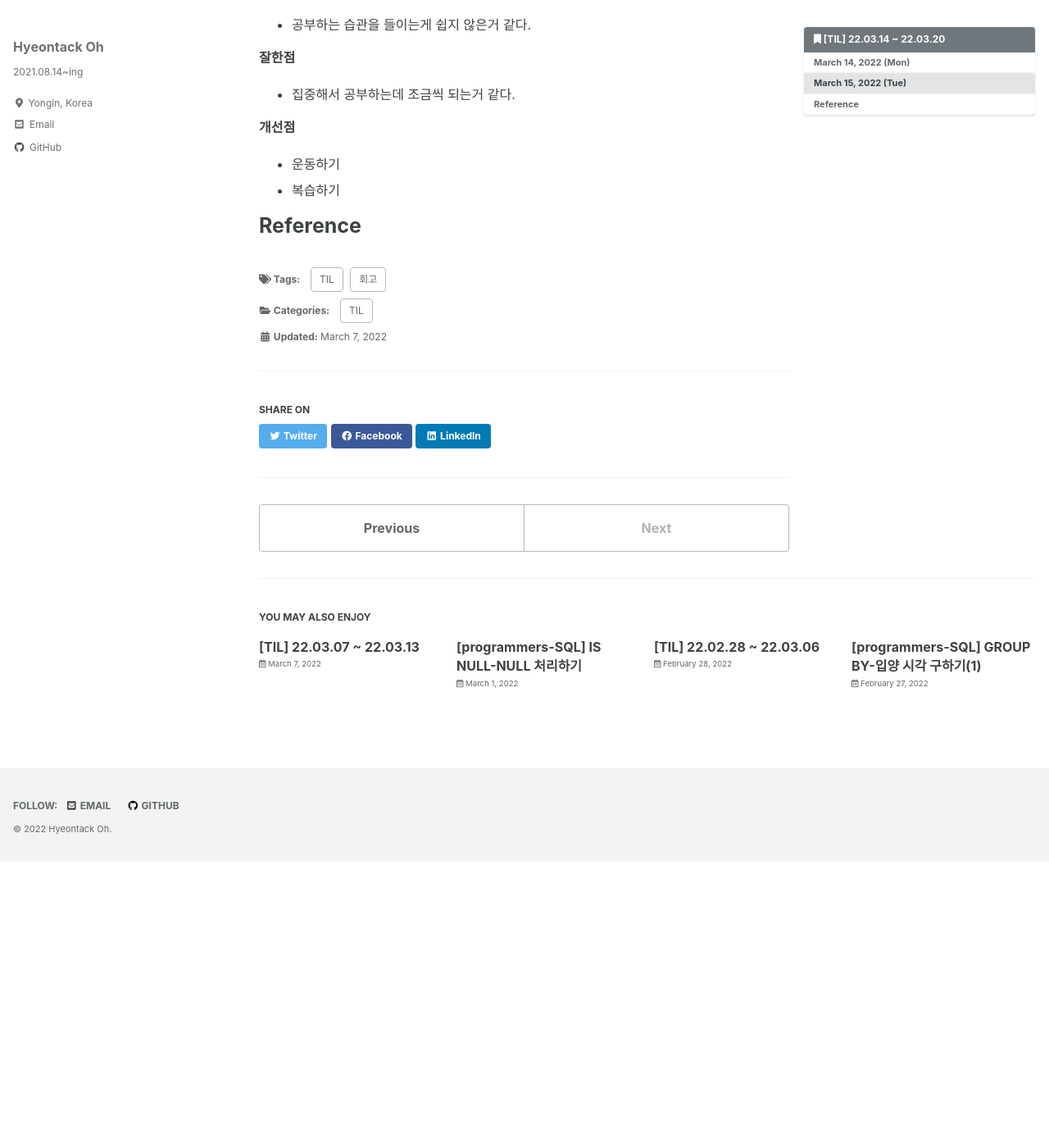
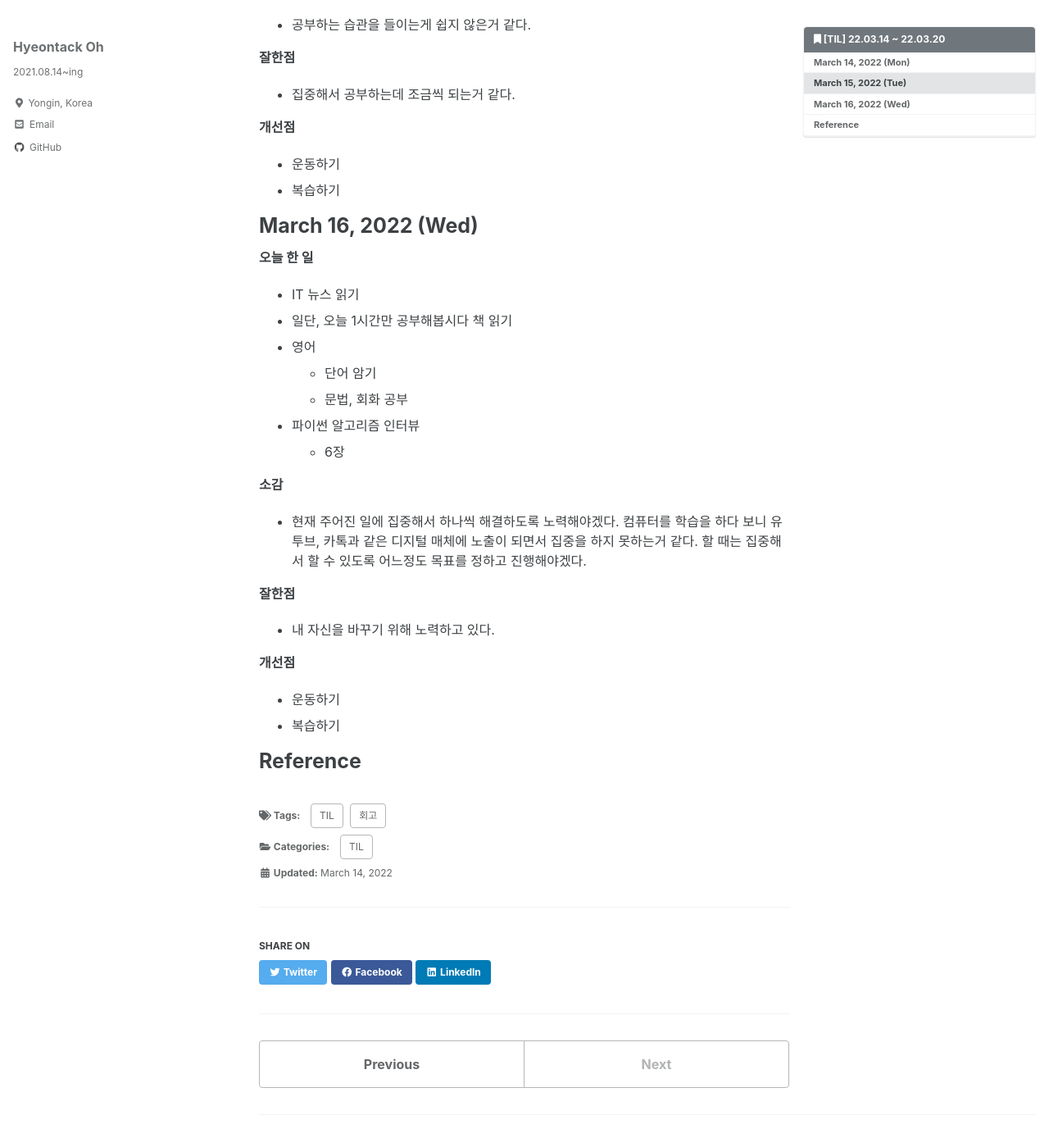
Before and after one commit to hyeontack5/hyeontack5.github.io, a Jekyll site: the page built from _posts/TIL/2022-03-14-[TIL] 22.03.14 ~ 22.03.20.md, in a window 1280 px wide and 1400 px high, scrolled down 1282 px. Shown: the whole window at 82% size. Built offline with Jekyll 4.4.1, drawn with Linux system fonts in a browser that asks for light colours; cached includes are drawn as plain includes; before the commit the page ends 2333 px from its top, so only the background shows below that; some of the changed text lies outside the part shown.

Commit message:
Docs: 22.03.17 회고

```diff
--- a/_posts/TIL/2022-03-07-[TIL] 22.03.14 ~ 22.03.20.md
+++ b/_posts/TIL/2022-03-14-[TIL] 22.03.14 ~ 22.03.20.md
@@ -57,4 +57,25 @@ toc_icon: "bookmark"
 - 운동하기
 - 복습하기
 
+# March 16, 2022 (Wed)
+
+**오늘 한 일**
+- IT 뉴스 읽기
+- 일단, 오늘 1시간만 공부해봅시다 책 읽기
+- 영어
+  - 단어 암기
+  - 문법, 회화 공부
+- 파이썬 알고리즘 인터뷰
+  - 6장
+
+**소감**
+- 현재 주어진 일에 집중해서 하나씩 해결하도록 노력해야겠다. 컴퓨터를 학습을 하다 보니 유투브, 카톡과 같은 디지털 매체에 노출이 되면서 집중을 하지 못하는거 같다. 할 때는 집중해서 할 수 있도록 어느정도 목표를 정하고 진행해야겠다.
+
+**잘한점**
+- 내 자신을 바꾸기 위해 노력하고 있다.
+
+**개선점**
+- 운동하기
+- 복습하기
+
 # Reference
```
